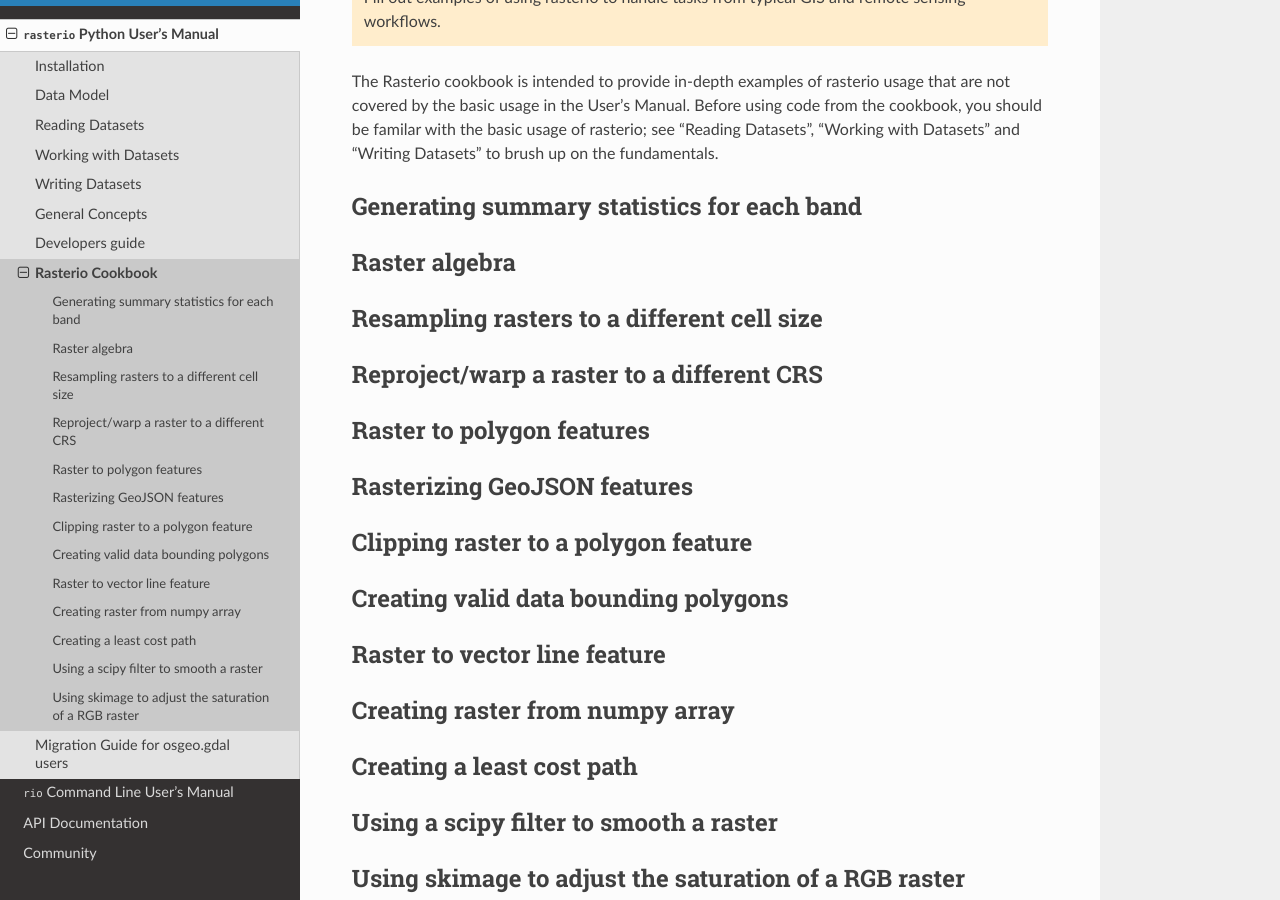
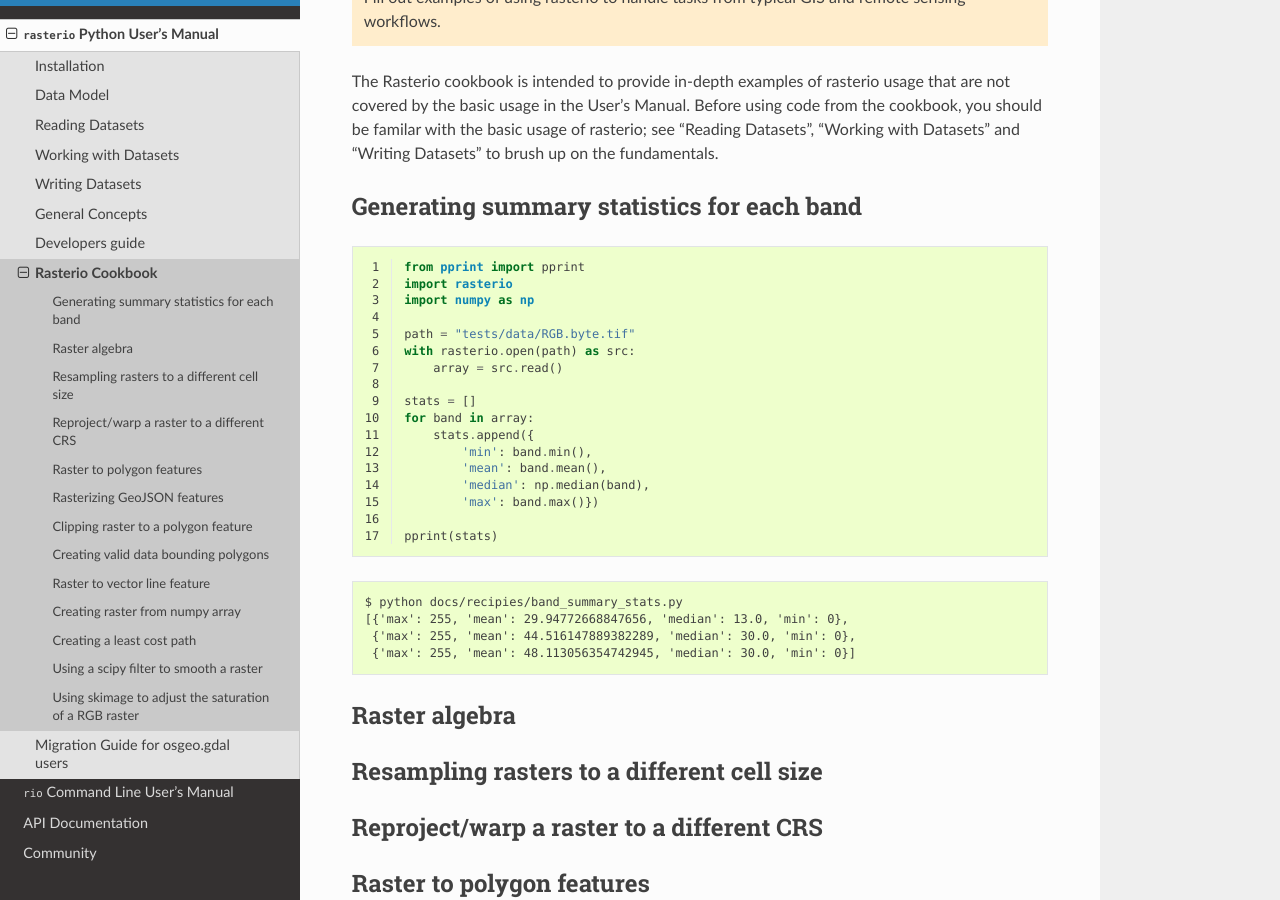
Before and after one commit to rasterio/rasterio, a Sphinx documentation site: the page built from docs/cookbook.rst, in a window 1280 px wide and 900 px high, scrolled down 215 px. Built offline with Sphinx 7.4.7 and the Read the Docs theme 2.0.0, drawn with Linux system fonts in a browser that asks for light colours.

Commit message:
trying out literalincludes for recipies

```diff
--- a/docs/community.rst
+++ b/docs/community.rst
@@ -29,9 +29,6 @@ Rio plugins
 In addition to the core ``rio`` commands, visit the `Rio plugin registry`_ for a list of external plugins.
 
 
-Who are the rasterio developers?
---------------------------------
-
 .. include:: ../AUTHORS.txt
 
 
--- a/docs/cookbook.rst
+++ b/docs/cookbook.rst
@@ -15,6 +15,17 @@ the fundamentals.
 
 Generating summary statistics for each band
 -------------------------------------------
+
+.. literalinclude:: recipies/band_summary_stats.py
+    :language: python
+    :linenos:
+
+.. code::
+
+    $ python docs/recipies/band_summary_stats.py
+    [{'max': 255, 'mean': 29.94772668847656, 'median': 13.0, 'min': 0},
+     {'max': 255, 'mean': 44.516147889382289, 'median': 30.0, 'min': 0},
+     {'max': 255, 'mean': 48.113056354742945, 'median': 30.0, 'min': 0}]
 
 Raster algebra
 --------------
--- /dev/null
+++ b/docs/recipies/band_summary_stats.py
@@ -0,0 +1,17 @@
+from pprint import pprint
+import rasterio
+import numpy as np
+
+path = "tests/data/RGB.byte.tif"
+with rasterio.open(path) as src:
+    array = src.read()
+
+stats = []
+for band in array:
+    stats.append({
+        'min': band.min(),
+        'mean': band.mean(),
+        'median': np.median(band),
+        'max': band.max()})
+
+pprint(stats)
```
